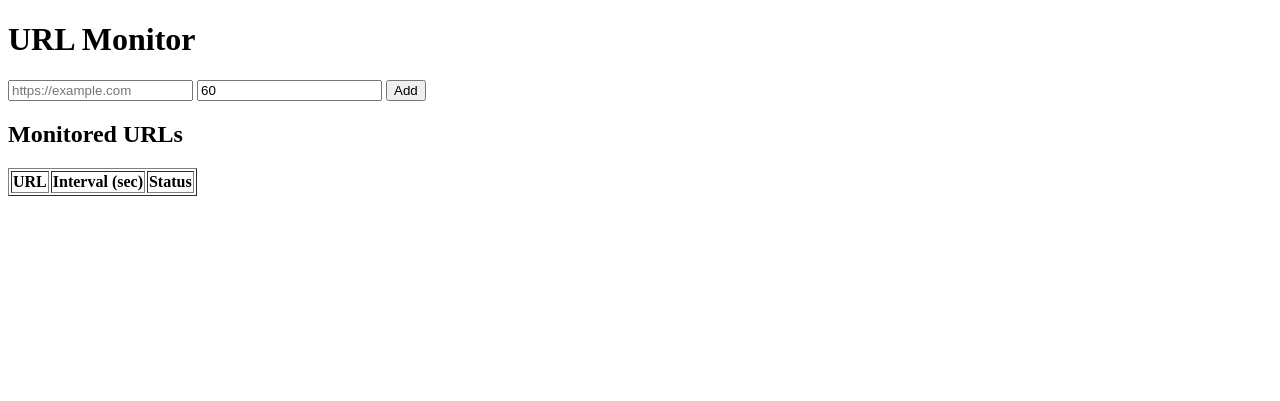
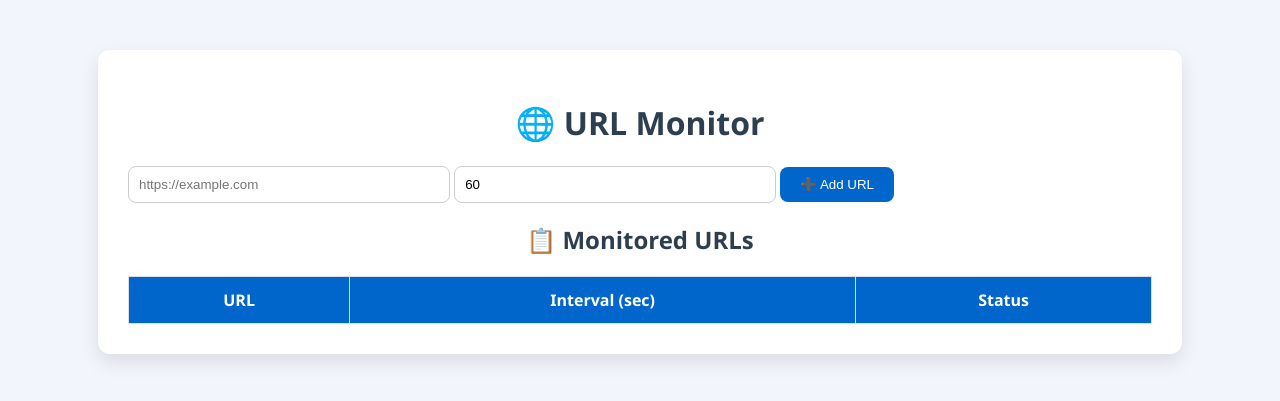
Before and after one commit to KevinEbed/housing-check-bot, a Flask app: page / in a window 1280 px wide. Shown: the top 401 px of the page. Run offline with Flask 3, Linux system fonts and the light colour scheme; lists and menus that the app fills with data are empty.

Commit message:
Update index.html

```diff
--- a/templates/index.html
+++ b/templates/index.html
@@ -3,28 +3,36 @@
 <head>
   <meta charset="UTF-8">
   <title>URL Monitor</title>
+  <link rel="stylesheet" href="{{ url_for('static', filename='styles.css') }}">
 </head>
 <body>
-  <h1>URL Monitor</h1>
-  <form method="POST">
+  <div class="container">
+    <h1>🌐 URL Monitor</h1>
+    <form method="POST" class="url-form">
       <input type="text" name="address" placeholder="https://example.com" required>
       <input type="number" name="interval" value="60" min="10" required>
-    <button type="submit">Add</button>
+      <button type="submit">➕ Add URL</button>
     </form>
-  <h2>Monitored URLs</h2>
-  <table border="1">
+
+    <h2>📋 Monitored URLs</h2>
+    <table>
+      <thead>
         <tr>
           <th>URL</th>
           <th>Interval (sec)</th>
           <th>Status</th>
         </tr>
+      </thead>
+      <tbody>
         {% for url in urls %}
         <tr>
-      <td>{{ url.address }}</td>
+          <td><a href="{{ url.address }}" target="_blank">{{ url.address }}</a></td>
           <td>{{ url.interval }}</td>
-      <td>{{ url.status }}</td>
+          <td class="{{ url.status|lower }}">{{ url.status or 'N/A' }}</td>
         </tr>
         {% endfor %}
+      </tbody>
     </table>
+  </div>
 </body>
 </html>
```
Lines whose indentation alone changed are shown as unchanged.
